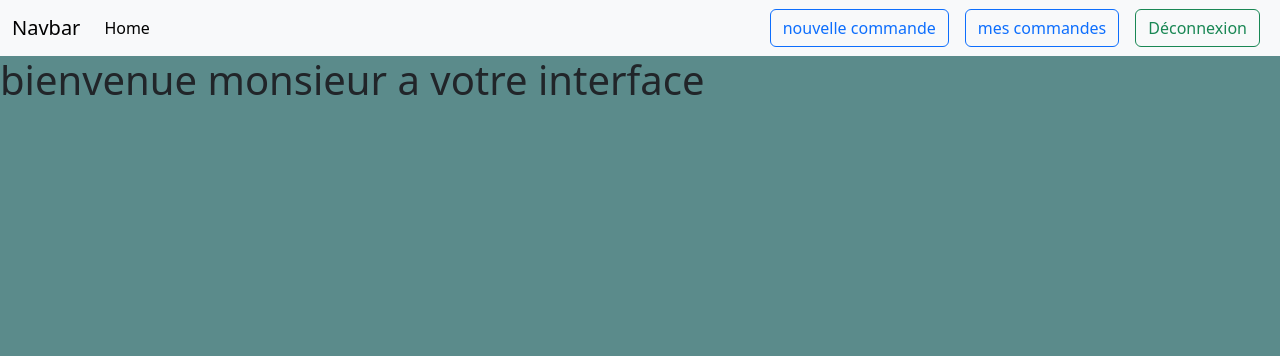
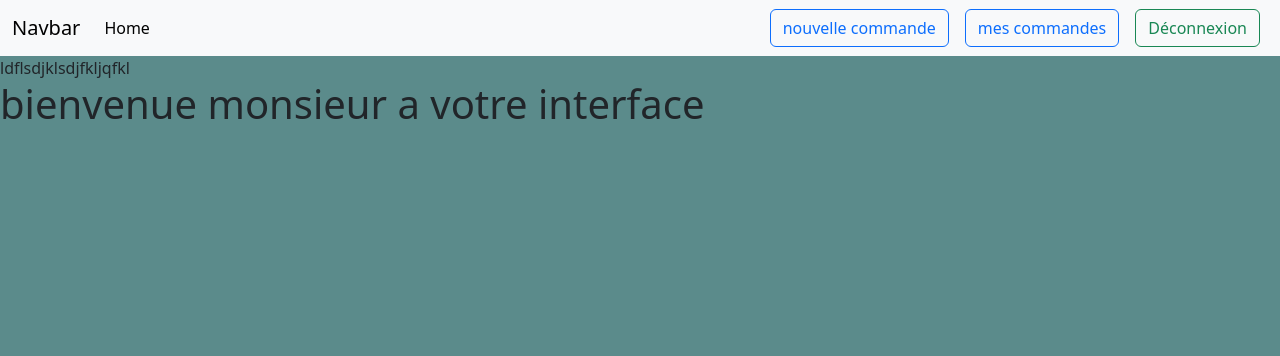
Before and after one commit to bahahamdi777/stage16, a PHP site: page /admin2.php in a window 1280 px wide. Shown: the top 356 px of the page. Run offline with PHP 8.4, Linux system fonts and the light colour scheme; data that the repository does not hold is empty.

Commit message:
Update admin2.php
test jobran

```diff
--- a/admin2.php
+++ b/admin2.php
@@ -19,6 +19,7 @@
     <?php
       include "navbar2.php";
     ?>
+ldflsdjklsdjfkljqfkl
 
 
 <h1>bienvenue monsieur a votre interface</h1>
```
